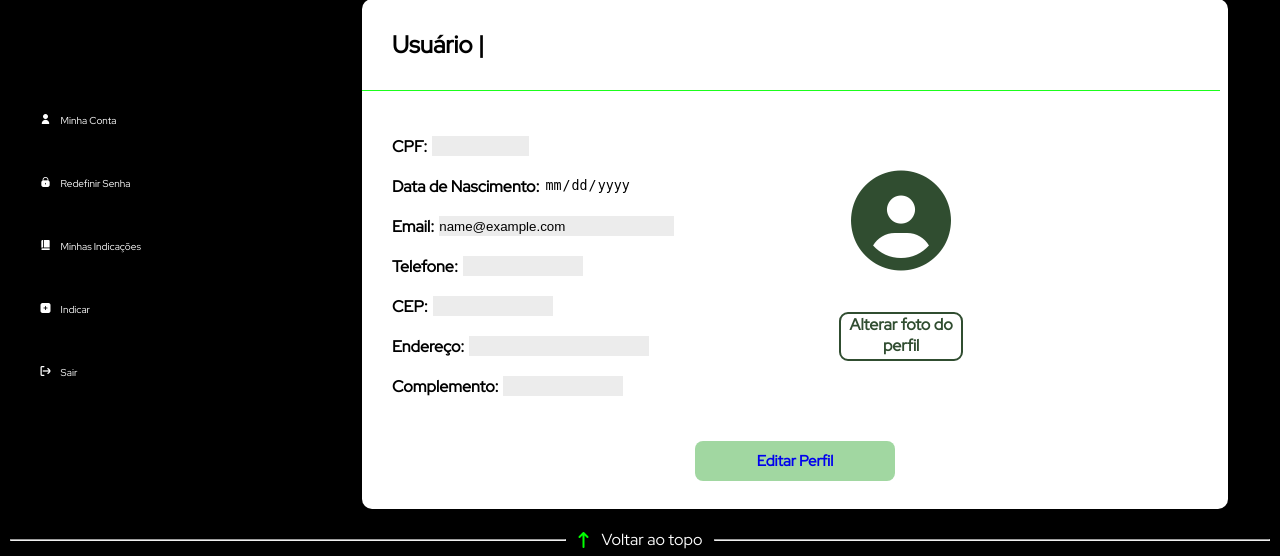
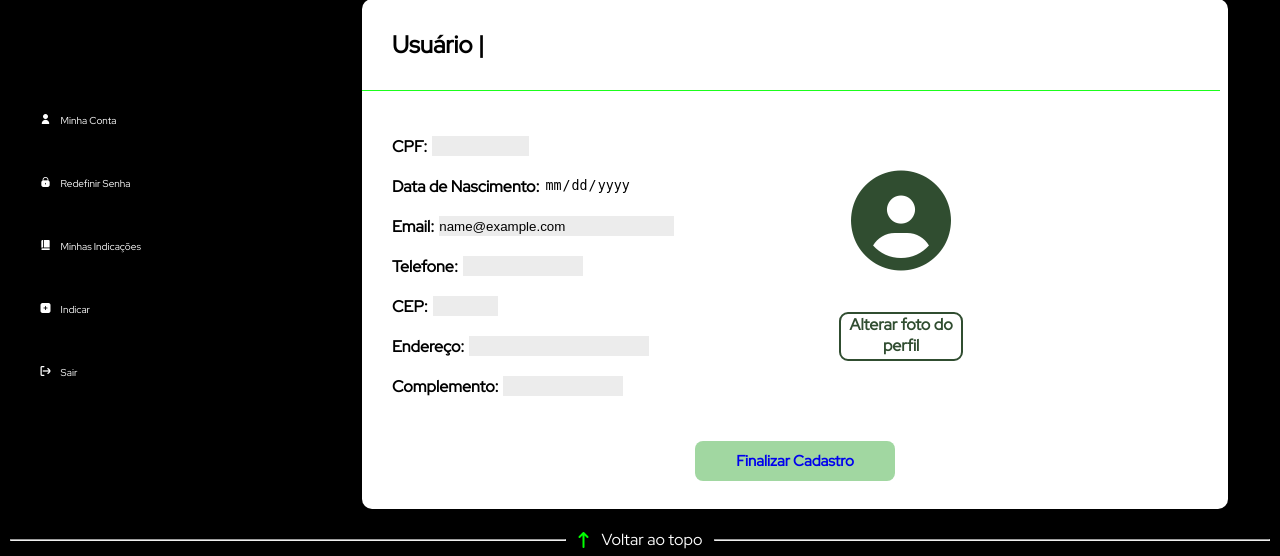
Before and after one commit to Group-QXBack/site-qxback, a PHP site: page /index.php in a window 1280 px wide. Shown: the part 220-776 px from the top of the page. Run offline with PHP 8.4, Linux system fonts and the light colour scheme; the visitor is signed in with stand-in values (Sample User, id 1); some libraries are stand-ins or nearby versions.

Commit message:
Update index.php

```diff
--- a/ScreenUser/index.php
+++ b/ScreenUser/index.php
@@ -24,7 +24,6 @@ $usuario = $_SESSION['usuario'];
 <body>
     <header>
         <img src="../imagens/logobranca1.png" class="logo" alt="Logo da página">
-
     </header>
     <div class="submenu">
         <ul>
@@ -63,15 +62,14 @@ $usuario = $_SESSION['usuario'];
                     <i class="fi fi-ss-book"></i>
                     <p>Minhas Indicações</p>
                 </a>
-                <a href="#">
+                <a href="indicar.php">
                     <i class="fi fi-sr-square-plus"></i>
                     <p>Indicar</p>
                 </a>
                 <a href="logout.php" id="btn-sair">
-                <i class="fi fi-br-exit"></i>
-                <p>Sair</p>
+                    <i class="fi fi-br-exit"></i>
+                    <p>Sair</p>
                 </a>
-
             </section>
             <div class="linha-vertical"></div>
             <article>
@@ -97,7 +95,7 @@ $usuario = $_SESSION['usuario'];
                         </p>
                         <p>
                             <strong>CEP:</strong>
-                            <input type="text" class="input-text" value="<?php echo isset($usuario['cep']) ? htmlspecialchars($usuario['cep']) : ''; ?>" >
+                            <input type="text" class="input-text" style="width: 65px;" value="<?php echo isset($usuario['cep']) ? htmlspecialchars($usuario['cep']) : ''; ?>" >
                         </p>
                         <p>
                             <strong>Endereço:</strong>
@@ -109,13 +107,13 @@ $usuario = $_SESSION['usuario'];
                         </p>
                     </div>
                     <div class="image">
-                    <i class="fa-solid fa-circle-user" style="color: #304d30;"></i>
-    <a href="alterar_foto.php">Alterar foto do perfil</a>
-</div>
-
+                        <i class="fa-solid fa-circle-user" style="color: #304d30;"></i>
+                        <a href="alterar_foto.php">Alterar foto do perfil</a>
+                    </div>
                 </main>
                 <div class="btn-salvar">
-                    <a href="editar_perfil.php">Editar Perfil</a>
+                    <!-- Botão para finalizar o cadastro -->
+                    <a href="completar_cadastro.php" class="btn-finalizar-cadastro">Finalizar Cadastro</a>
                 </div>
             </article>
         </div>
```
